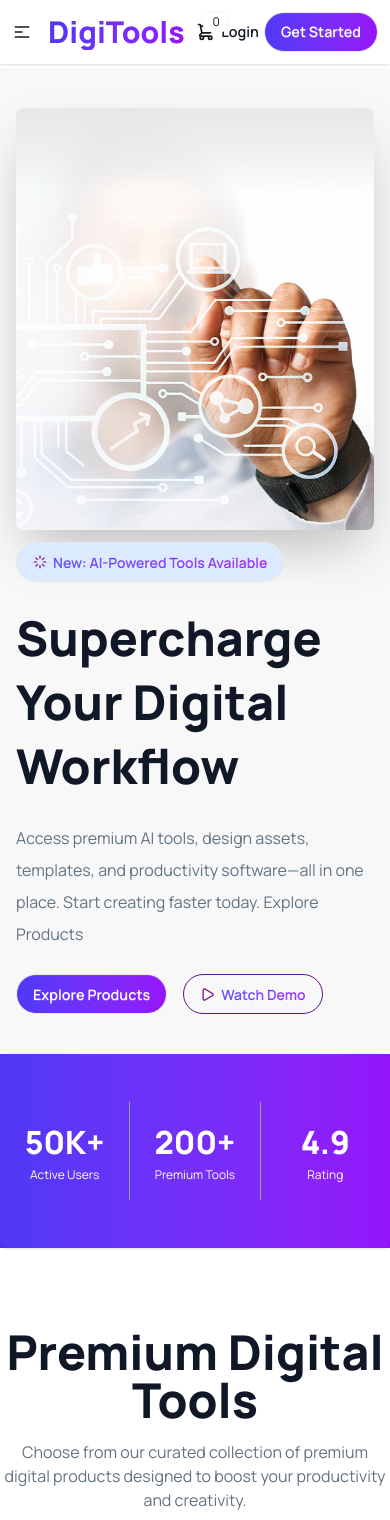
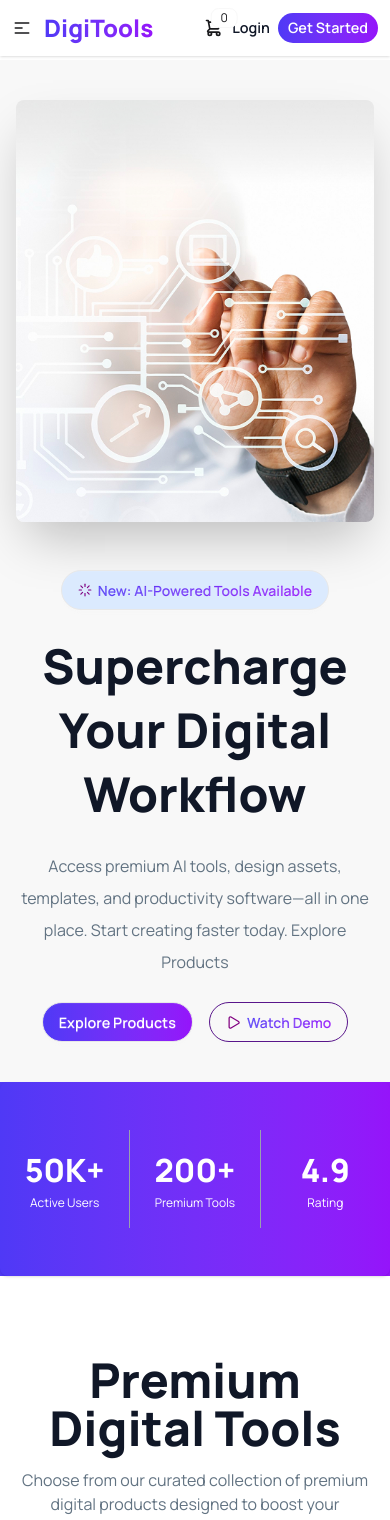
Before and after one commit to farjanayeasminrimi/DigiTools, a React (Vite) app: page / in a window 390 px wide. Shown: the top 1520 px of the page. Built offline with nearby package versions, Linux system fonts and the light colour scheme.

Commit message:
updated sections responsive

```diff
--- a/src/components/HomePage/HeroSection.jsx
+++ b/src/components/HomePage/HeroSection.jsx
@@ -5,11 +5,11 @@ import { Loader, Play } from "lucide-react";
 const HeroSection = () => {
   return (
     <div className="hero bg-base-200 mt-1">
-      <div className="hero-content flex-col lg:flex-row-reverse gap-3 md:gap-25 my-6">
+      <div className="hero-content flex-col lg:flex-row-reverse gap-12 md:gap-25 my-6">
         <div className="flex-1">
           <img src={hero} className="rounded-lg shadow-2xl" />
         </div>
-        <div className="flex-1">
+        <div className="flex-1 text-center md:text-left">
           <button className="btn flex-row items-center bg-blue-100 rounded-3xl mb-6">
             <Loader size={14} color="purple"></Loader>
             <span className="bg-gradient-to-r from-[#4F39F6] to-[#9514FA] bg-clip-text text-transparent inline-block">
@@ -23,7 +23,7 @@ const HeroSection = () => {
             Access premium AI tools, design assets, templates, and productivity software—all in one
             place. Start creating faster today. Explore Products
           </p>
-          <div className="flex gap-4">
+          <div className="flex gap-4 justify-center md:justify-start">
             <button className="btn text-[.9rem] font-semibold bg-gradient-to-r from-[#4F39F6] to-[#9514FA] text-white rounded-3xl hover:from-white hover:to-white hover:text-purple-700 transition transform ease-in hover:border-purple-800 ">
               Explore Products
             </button>
--- a/src/components/HomePage/NavBar.jsx
+++ b/src/components/HomePage/NavBar.jsx
@@ -5,7 +5,7 @@ const NavBar = ({ selectedCart }) => {
   return (
     <div className="py-3 px-3 bg-base-100 shadow-sm">
       <div className=" max-w-[1240px] mx-auto flex justify-between items-center">
-        <div className="navbar-start flex gap-4 md:gap-0">
+        <div className="navbar-start flex gap-3 md:gap-0">
           <div className="dropdown">
             <div tabIndex={0} role="button" className=" lg:hidden">
               <svg
@@ -25,7 +25,7 @@ const NavBar = ({ selectedCart }) => {
               </svg>
             </div>
           </div>
-          <a className=" text-3xl font-extrabold bg-gradient-to-r from-[#4F39F6] to-[#9514FA] bg-clip-text text-transparent inline-block">
+          <a className=" text-2xl md:text-3xl font-extrabold bg-gradient-to-r from-[#4F39F6] to-[#9514FA] bg-clip-text text-transparent inline-block">
             DigiTools
           </a>
         </div>
@@ -48,7 +48,7 @@ const NavBar = ({ selectedCart }) => {
             </li>
           </ul>
         </div>
-        <div className="navbar-end  flex gap-1.25 md:gap-4 items-center">
+        <div className="navbar-end  flex gap-2 md:gap-4 items-center">
           <div className="indicator">
             <svg
               xmlns="http://www.w3.org/2000/svg"
@@ -68,7 +68,7 @@ const NavBar = ({ selectedCart }) => {
             <span className="badge badge-sm indicator-item">{selectedCart.length}</span>
           </div>
           <p className="text-[.9rem] title font-semibold">Login</p>
-          <button className="btn text-[.9rem] font-semibold bg-gradient-to-r from-[#4F39F6] to-[#9514FA] text-white rounded-3xl hover:from-transparent hover:to-transparent hover:text-black transition transform ease-in ">
+          <button className="button px-2.5 py-1 md:px-3 md:py-2 text-[.9rem] font-semibold bg-gradient-to-r from-[#4F39F6] to-[#9514FA] text-white rounded-3xl hover:from-transparent hover:to-transparent hover:text-black transition transform ease-in ">
             Get Started
           </button>
         </div>
--- a/src/components/MainPage/DigitalTools/DigitalTools.jsx
+++ b/src/components/MainPage/DigitalTools/DigitalTools.jsx
@@ -8,7 +8,7 @@ const toolsDataLoad = async () => {
 
 const DigitalTools = ({ selectedCart, setSelectedCart }) => {
   return (
-    <div className="max-w-[1240px] mx-auto py-20 flex flex-col gap-5">
+    <div className="max-w-[1240px] mx-auto px-4 md:px-0 py-20 flex flex-col gap-5">
       <Suspense fallback={<span className="loading loading-spinner loading-xl"></span>}>
         <ToolsIntro
           toolsDataLoad={toolsDataLoad()}
--- a/src/components/MainPage/Footer/Footer.jsx
+++ b/src/components/MainPage/Footer/Footer.jsx
@@ -3,7 +3,7 @@ import React from "react";
 const Footer = () => {
   return (
     <div>
-      <footer className=" text-base-300 bg-black p-10">
+      <footer className=" text-base-300 bg-black py-10 px-4 md:px-10">
         <div className="  text-base-300 flex  flex-col gap-10  md:flex-row justify-between items-center ">
           <aside>
             <h1 className="text-white text-5xl font-extrabold mb-4">DigiTools</h1>
@@ -75,7 +75,7 @@ const Footer = () => {
         </div>
         <div className="">
           <div className="divider  border-b border-gray-200/35 w-full"></div>
-          <div className="flex justify-between">
+          <div className="flex flex-col md:flex-row gap-4 justify-between">
             <p className="description">© 2026 Digitools. All rights reserved.</p>
             <div className="flex justify-between gap-6 description">
               <a href="#">Privacy Policy </a>
--- a/src/components/MainPage/PricingSection/PricingIntro/PricingIntro.jsx
+++ b/src/components/MainPage/PricingSection/PricingIntro/PricingIntro.jsx
@@ -2,10 +2,10 @@ import React from "react";
 
 const PricingIntro = () => {
   return (
-    <div className="max-w-[600px] mx-auto flex flex-col gap-4 items-center text-center">
-      <h1 className="title text-5xl font-extrabold">Get Started in 3 Steps</h1>
+    <div className="max-w-[700px] mx-auto flex flex-col gap-4 items-center text-center ">
+      <h1 className="title text-5xl font-extrabold leading-15">Simple, Transparent Pricing</h1>
       <p className="description text-[1rem]">
-        Start using premium digital tools in minutes, not hours.
+        Choose the plan that fits your needs. Upgrade or downgrade anytime.
       </p>
     </div>
   );
--- a/src/components/MainPage/PricingSection/PricingSection.jsx
+++ b/src/components/MainPage/PricingSection/PricingSection.jsx
@@ -4,7 +4,7 @@ import PricingCards from "./PricingCards/PricingCards";
 
 const PricingSection = () => {
   return (
-    <div className="max-w-[1240px] mx-auto  gap-4 items-center ">
+    <div className="max-w-[1240px] mx-auto px-4 md:px-0  gap-4 items-center ">
       <PricingIntro></PricingIntro>
       <PricingCards></PricingCards>
     </div>
--- a/src/components/MainPage/StartedSection/StartedCard/StartedCard.jsx
+++ b/src/components/MainPage/StartedSection/StartedCard/StartedCard.jsx
@@ -7,8 +7,10 @@ const StartedCard = ({ user, title, description, serial }) => {
         <div className="bg-purple-600 text-white py-1 px-2 rounded-full ">{serial}</div>
       </div>
       <div className="text-center space-y-3 mb-2">
-        <div className="flex justify-center">
-          <img src={user} alt="icon" />
+        <div className="flex justify-center items-center">
+          <div className=" bg-purple-300 rounded-full inline-block p-5">
+            <img src={user} alt="icon" />
+          </div>
         </div>
         <h2 className="title text-xl font-semibold mt-3">{title}</h2>
         <p className="description text-[1rem">{description}</p>
--- a/src/components/MainPage/StartedSection/StartedSection.jsx
+++ b/src/components/MainPage/StartedSection/StartedSection.jsx
@@ -4,7 +4,7 @@ import StartedCards from "./StartedCards/StartedCards";
 
 const StartedSection = () => {
   return (
-    <div className="max-w-[1240px] mx-auto  gap-4 items-center ">
+    <div className="max-w-[1240px] mx-auto px-4 md:px-0  gap-4 items-center ">
       <StartedIntro></StartedIntro>
       <StartedCards></StartedCards>
     </div>
--- a/src/components/MainPage/WorkFlow/WorkFlow.jsx
+++ b/src/components/MainPage/WorkFlow/WorkFlow.jsx
@@ -2,7 +2,7 @@ import React from "react";
 
 const WorkFlow = () => {
   return (
-    <div className="py-18 bg-gradient-to-r from-[#4F39F6] to-[#9514FA]  ">
+    <div className="px-4 md:px-0 py-18   bg-gradient-to-r from-[#4F39F6] to-[#9514FA]  ">
       <div className="max-w-[700px] mx-auto flex flex-col gap-4 items-center text-center text-white">
         <h1 className=" text-4xl font-extrabold">Ready to Transform Your Workflow?</h1>
         <p className=" text-[.7rem]">
```
